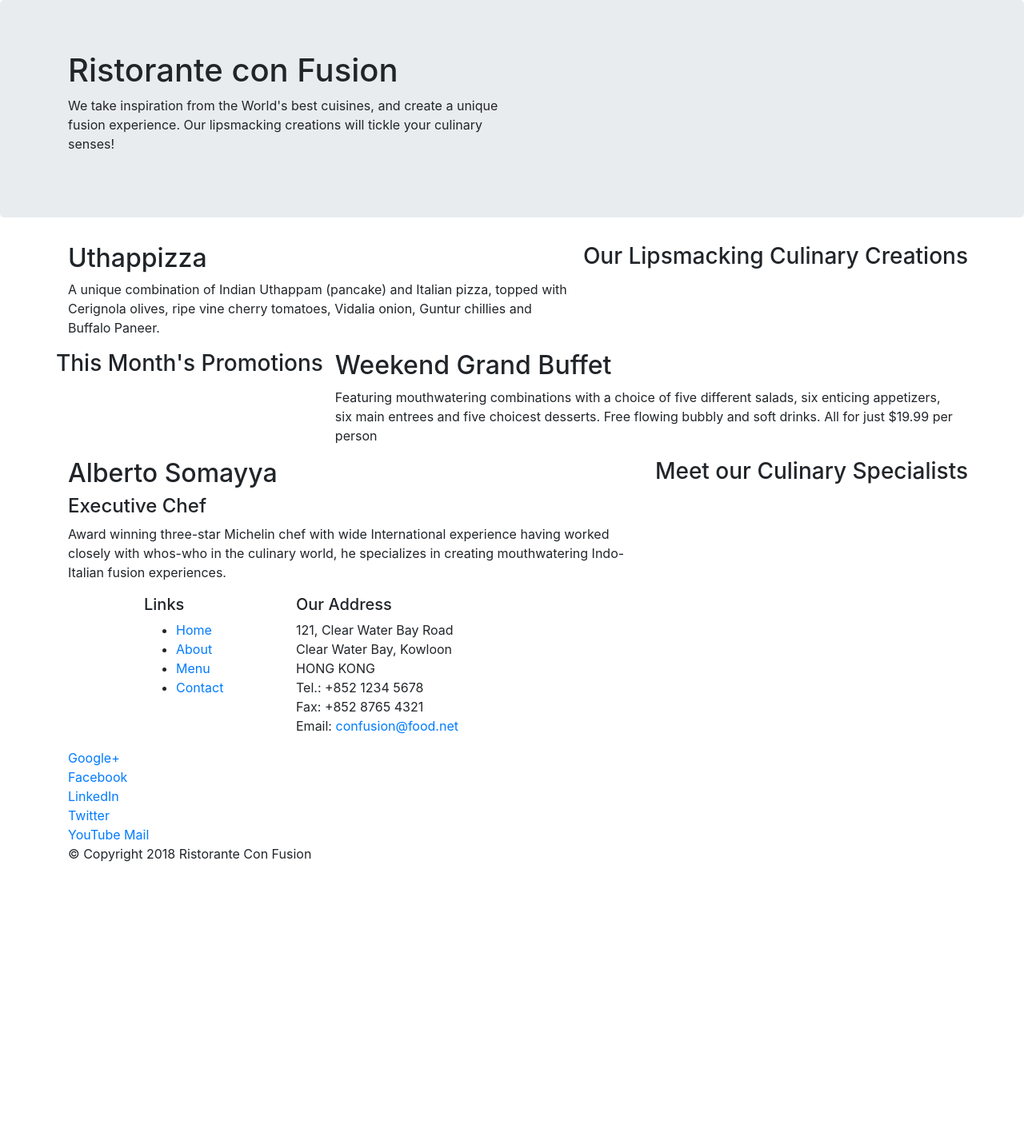
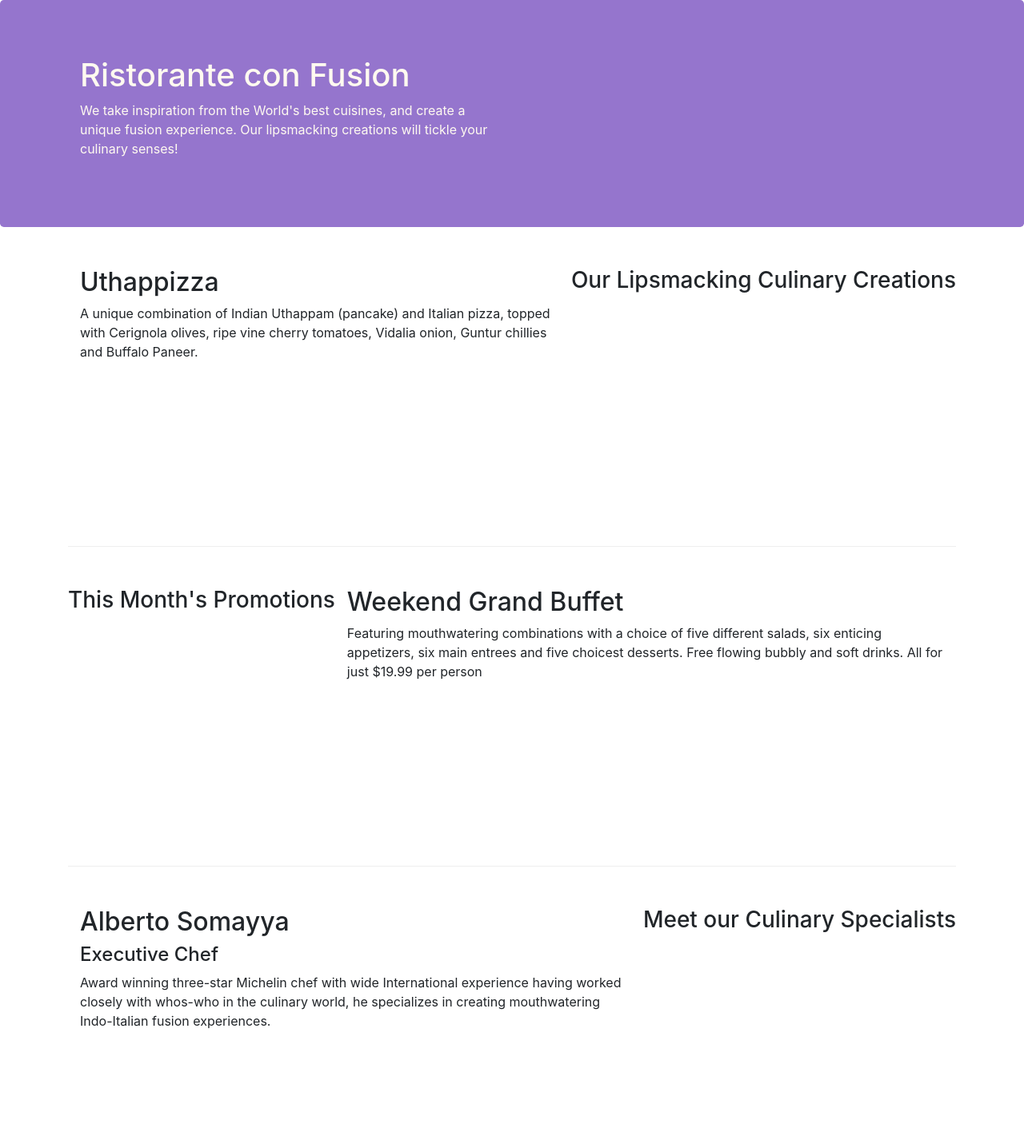
Before and after one commit to ShroatMehta/Coursera-Bootstrap, a website: page index.html in a window 1280 px wide. Shown: the top 1436 px of the page at 80% size. Before the commit the page ends 1096 px from the top, so only its background shows below. Drawn offline with nearby package versions, Linux system fonts and the light colour scheme.

Commit message:
bootstrap exercise1.1

```diff
--- /dev/null
+++ b/css/styles.css
@@ -0,0 +1,27 @@
+.row-header{
+    margin: 0px auto;
+    padding: 0px auto;
+
+}
+.row-content{
+    margin: 0px auto;
+    padding: 50px 0px 50px 0px;
+    border-bottom: 1px ridge;
+    min-height: 400px;
+}
+.footer{
+    background-color: #D1C4E9;
+    margin: 0px auto;
+    padding: 20px 0px 20px 0px;
+}
+.jumbotron{
+    padding: 70px 30px;
+    margin: 0px;
+    background: #9575cd;
+    color:floralwhite;
+}
+.adress{
+    font-size: 80%;
+    margin: 0px;
+    color: #0f0f0f;
+}
--- a/index.html
+++ b/index.html
@@ -8,6 +8,7 @@
 
     <!-- Bootstrap CSS -->
     <link rel="stylesheet" href="node_modules/bootstrap/dist/css/bootstrap.min.css">
+    <link rel="stylesheet" href="css/styles.css">
     <title>Ristorante Con Fusion</title>
 </head>
 
@@ -15,7 +16,7 @@
 
     <header class = "jumbotron">
         <div  class = "container"  >
-            <div class = "row">
+            <div class = "row row-header">
                 <div class = "col-12 col-sm-6">
                     <h1>Ristorante con Fusion</h1>
                     <p>We take inspiration from the World's best cuisines, and create a unique fusion experience. Our lipsmacking creations will tickle your culinary senses!</p>
@@ -27,7 +28,7 @@
     </header>
 
     <div class = "container">
-        <div class = "row" >
+        <div class = "row row-content align-items-centre" >
             <div "col-12 col-sm-4 order-sm-last col-md-3">
                 <h3>Our Lipsmacking Culinary Creations</h3>
             </div>
@@ -38,7 +39,7 @@
         </div>
 
 
-        <div class = "row">
+        <div class = "row row-content align-items-centre">
             <div  "col-12 col-sm-4  col-md-3">
                 <h3>This Month's Promotions</h3>
             </div>
@@ -48,7 +49,7 @@
             </div>
         </div>
 
-        <div class = "row">
+        <div class = "row row-content align-items-centre">
             <div  "col-12 col-sm-4 order-sm-last col-md-3">
                 <h3>Meet our Culinary Specialists</h3>
             </div>
@@ -60,12 +61,12 @@
         </div>
     </div>
 
-    <footer>
+    <footer class = "footer">
         <div  class = "container">
             <div class = "row">
                 <div class = "col-4 offset-1 col-sm-2">
                     <h5>Links</h5>
-                    <ul>
+                    <ul class = "list-unstyled">
                         <li><a href="#">Home</a></li>
                         <li><a href="#">About</a></li>
                         <li><a href="#">Menu</a></li>
@@ -83,18 +84,24 @@
 		              Email: <a href="mailto:confusion@food.net">confusion@food.net</a>
 		           </address>
                 </div>
-                <div>
-                    <div class = "col-12 col-sm-4">
-                        <a href="http://google.com/+">Google+</a>
-                        <a href="http://www.facebook.com/profile.php?id=">Facebook</a>
-                        <a href="http://www.linkedin.com/in/">LinkedIn</a>
-                        <a href="http://twitter.com/">Twitter</a>
-                        <a href="http://youtube.com/">YouTube</a>
-                        <a href="mailto:">Mail</a>
+                <div class = "col-12 col-sm-4 align-self-centre">
+
+                    <div class = "text-centre">
+                        <ul class = "list-unstyled">
+                            <li><a href="http://google.com/+">Google+</a></li>
+
+                             <li><a href="http://www.facebook.com/profile.php?id=">Facebook</a></li>
+                             <li><a href="http://www.linkedin.com/in/">LinkedIn</a></li>
+                             <li><a href="http://twitter.com/">Twitter</a></li>
+                              <li><a href="http://youtube.com/">YouTube</a></li>
+                             <li><a href="mailto:">Mail</a></li>
+
+                        </ul>
+
                     </div>
                 </div>
            </div>
-           <div class = "row">
+           <div class = "row justify-content-centre">
                 <div class = "col-auto">
                     <p>© Copyright 2018 Ristorante Con Fusion</p>
                 </div>
```
